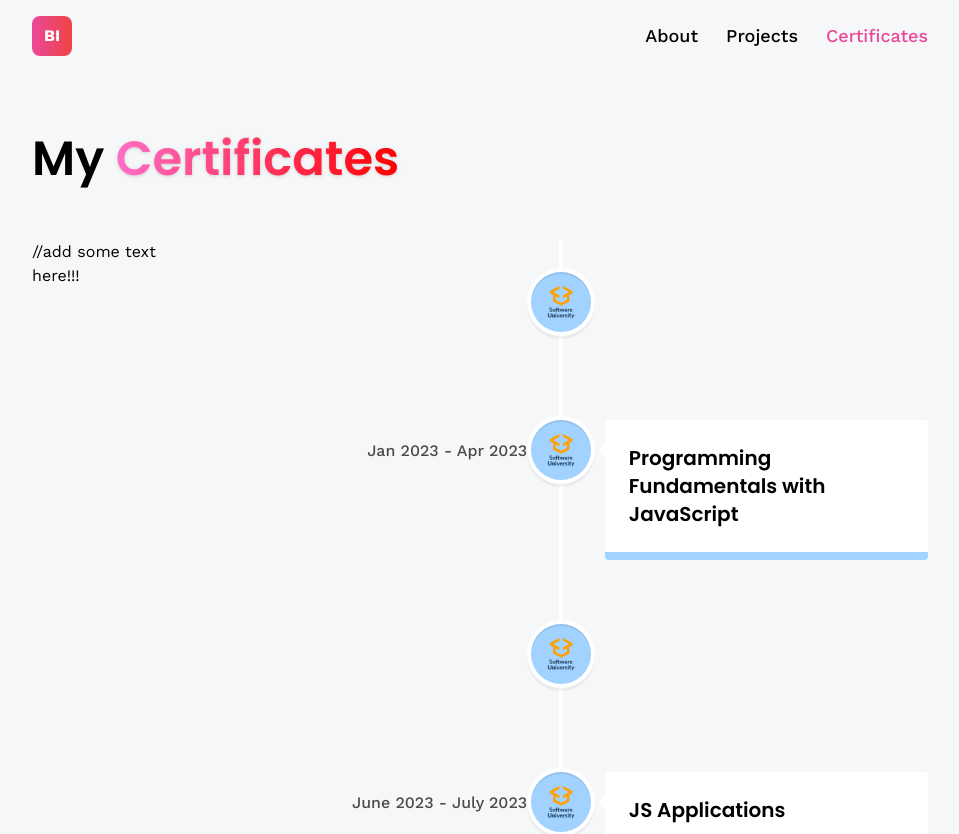
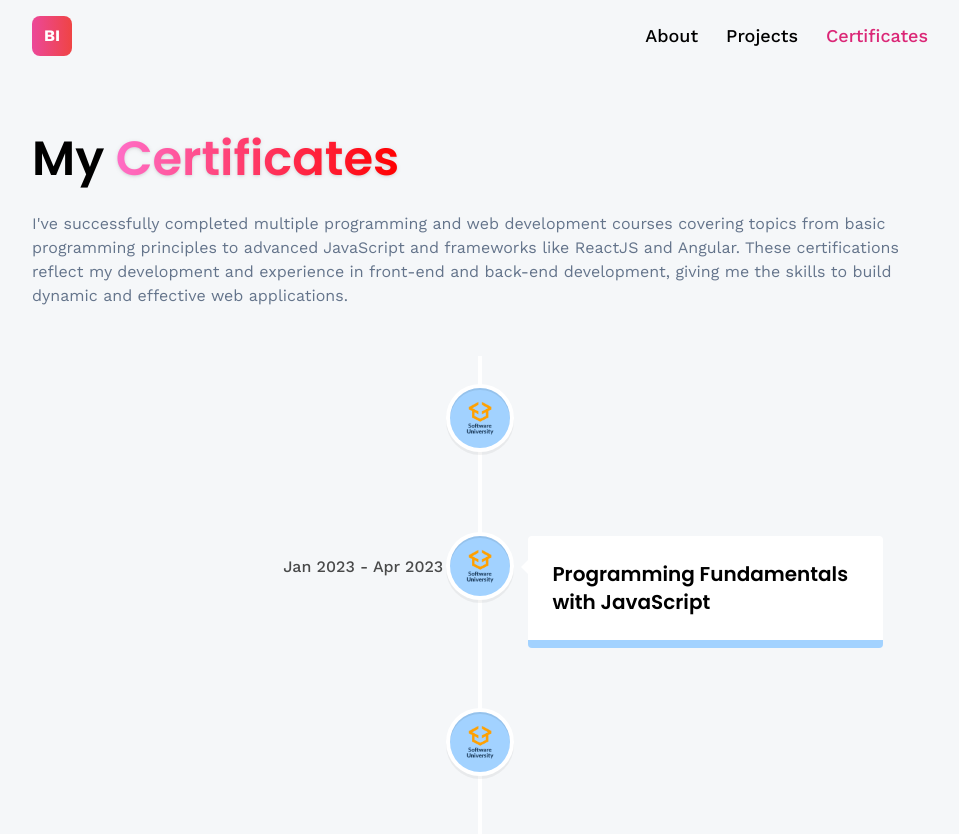
Before and after one commit to Beti28/Portfolio, a React (Vite) app: page /certificates in a window 1280 px wide. Shown: the top 834 px of the page, without its empty margins (160-1119 px from the left). Built offline with nearby package versions, Linux system fonts and the light colour scheme.

Commit message:
fixed html and css

```diff
--- a/src/components/HomeInfo.jsx
+++ b/src/components/HomeInfo.jsx
@@ -35,18 +35,11 @@ const renderContent = {
     ),
     4: (
         <InfoBox
-            text='You want to see my certificates?'
+            text='You want to see my education?'
             link='/certificates'
             btnText="Come here"
         />
-    ),
-    5: (
-        <InfoBox
-            text='Looking for a junior developer? Contact me!'
-            link='/contact'
-            btnText="Let's Talk"
-        />
-    ),
+    )
 
 }
 
--- a/src/components/Navbar.jsx
+++ b/src/components/Navbar.jsx
@@ -23,7 +23,7 @@ const Navbar = () => {
                 <NavLink
                     to="/about"
                     className={({ isActive }) =>
-                        isActive ? "text-pink-500" : "hover:text-pink-400 transition"
+                        isActive ? "text-pink-600" : "hover:text-pink-400 transition"
                     }
                 >
                     About
@@ -31,7 +31,7 @@ const Navbar = () => {
                 <NavLink
                     to="/projects"
                     className={({ isActive }) =>
-                        isActive ? "text-pink-500" : "hover:text-pink-400 transition"
+                        isActive ? "text-pink-600" : "hover:text-pink-400 transition"
                     }
                 >
                     Projects
@@ -39,7 +39,7 @@ const Navbar = () => {
                 <NavLink
                     to="/certificates"
                     className={({ isActive }) =>
-                        isActive ? "text-pink-500" : "hover:text-pink-400 transition"
+                        isActive ? "text-pink-600" : "hover:text-pink-400 transition"
                     }
                 >
                     Certificates
--- a/src/models/Island.jsx
+++ b/src/models/Island.jsx
@@ -79,10 +79,8 @@ const Island = ({ isRotating, setIsRotating, setCurrentStage, ...props }) => {
       ((rotation % (2 * Math.PI)) + 2 * Math.PI) % (2 * Math.PI);
 
     switch (true) {
-      case normalizedRotation >= 5.3 && normalizedRotation <= 5.6:
-        setCurrentStage(5);
-        break;
-      case normalizedRotation >= 6.0&& normalizedRotation < 6.6: // New stage
+
+      case normalizedRotation >= 5.3 && normalizedRotation < 6.0:
         setCurrentStage(4);
         break;
       case normalizedRotation >= 0.5 && normalizedRotation <= 1.0:
--- a/src/pages/About.jsx
+++ b/src/pages/About.jsx
@@ -9,7 +9,7 @@ const About = () => {
       <h1 className='head-text'>Hello, I'm <span className='pink-to-red-gradient_text font-semibold drop-shadow'>Beatris</span></h1>
       <div className='mt-5 flex flex-col gap-3 text-slate-500'>
         <p>
-          I am a Frontend Developer based in Bulgaria with a passion for creating beautiful and functional websites.
+          I am a Software Developer based in Bulgaria with a passion for creating beautiful and functional websites.
           I am always eager to learn new technologies and improve my skills.
           I enjoy working on projects that challenge me and help me develop as a developer.
         </p>
--- a/src/pages/Certificates.jsx
+++ b/src/pages/Certificates.jsx
@@ -9,8 +9,15 @@ const Certificates = () => {
 
     <section className='max-container'>
     <h1 className='head-text'>My <span className='pink-to-red-gradient_text font-semibold drop-shadow'>Certificates</span></h1>
+    <div className='mt-5 flex flex-col gap-3 text-slate-500'>
+        <p>
+        I've successfully completed multiple programming and web development courses covering topics
+        from basic programming principles to advanced JavaScript and frameworks like ReactJS and Angular.
+        These certifications reflect my development and experience in front-end and back-end development,
+        giving me the skills to build dynamic and effective web applications.
+        </p>
+      </div>
     <div className='mt-12 flex'>
-        //add some text here!!!
       <VerticalTimeline>
         {certificates.map((certificate) => (
           <VerticalTimelineElement
--- a/src/pages/Contact.jsx
+++ b/src/pages/Contact.jsx
@@ -38,7 +38,7 @@ const Contact = () => {
 
     ).then(() => {
       setIsLoading(false);
-      showAlert({show: true,  text: 'Your message has been sent!', type: 'success' });
+      showAlert({ show: true, text: 'Your message has been sent!', type: 'success' });
       setTimeout(() => {
         hideAlert();
         setCurrentAnimation('idle');
@@ -49,7 +49,7 @@ const Contact = () => {
       setIsLoading(false);
       setCurrentAnimation('idle')
       console.error(error);
-      showAlert({show: true,  text: "I didn't get your message", type: 'danger' });
+      showAlert({ show: true, text: "I didn't get your message", type: 'danger' });
     })
   };
   const handleFocus = () => setCurrentAnimation('walk');
@@ -58,8 +58,8 @@ const Contact = () => {
 
   return (
     <section className='relative flex lg:flex-row flex-col max-container h-[100vh]'>
-      {alert.show && <Alert {...alert}/>}
-      <div className='flex-1 min-w-[50%] flex flex-col'>
+      {alert.show && <Alert {...alert} />}
+      <div className='flex-1 min-w-[50%] flex flex-col mt-14'>
         <h1 className='head-text'>Get in touch</h1>
         <form className='w-full flex flex-col gap-7 mt-14' onSubmit={handleSubmit}>
           <label className='text-black-500 font-semibold'>
@@ -122,9 +122,9 @@ const Contact = () => {
         <Suspense fallback={<Loader />}>
           <Fox
           currentAnimation={currentAnimation}
-          position={[0.5, 0.35, 0]}
+          position={[0.1, 0.75, 1]}
           rotation={[12.6, -0.6  , 0]}
-          scale={[0.5, 0.5, 0.5]}
+          scale={[0.3, 0.3, 0.3]}
           />
         </Suspense>
 
--- a/src/pages/Projects.jsx
+++ b/src/pages/Projects.jsx
@@ -4,7 +4,7 @@ import CTA from '../components/CTA';
 
 const Projects = () => {
   return (
-    <section className='max-container'>
+    <section className='max-container h-[100vh]'>
 
         <h1 className='head-text'>My <span className='pink-to-red-gradient_text font-semibold drop-shadow'>Projects</span></h1>
         <div className='mt-5 flex flex-col gap-3 text-slate-500'>
```
